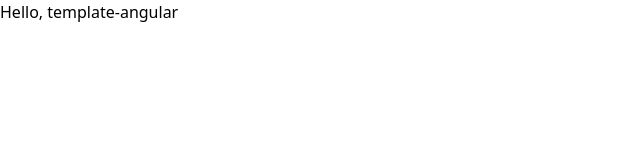
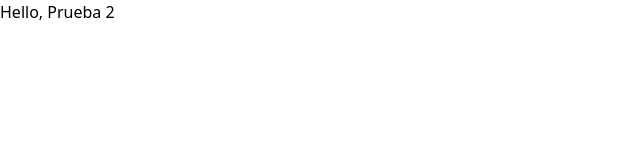
Before and after one commit to Course-Fluter/prueba22, an Angular app: page / in a window 1280 px wide. Shown: the top 160 px of the page, without its empty margins (0-640 px from the left). Built offline with nearby package versions, Linux system fonts and the light colour scheme.

Commit message:
Change title signal value to 'Prueba 2'

```diff
--- a/src/app/app.ts
+++ b/src/app/app.ts
@@ -12,5 +12,5 @@ import { RouterOutlet } from '@angular/router';
   styles: [],
 })
 export class App {
-  readonly title = signal('template-angular');
+  readonly title = signal('Prueba 2');
 }
```
